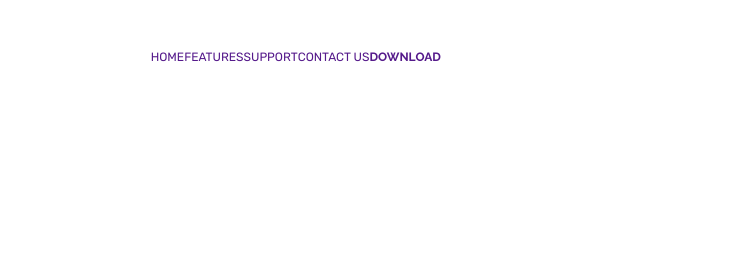
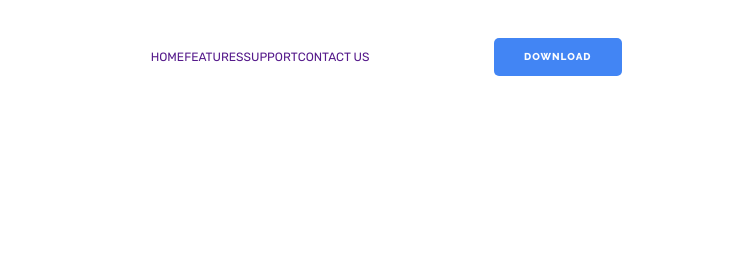
Before and after one commit to pavpavchernov/GoCorona, a plain HTML site: page index.html in a window 1280 px wide. Shown: the top 280 px of the page, 532-1280 px from the left. Drawn offline with Linux system fonts and the light colour scheme.

Commit message:
Update style.css

```diff
--- a/css/style.css
+++ b/css/style.css
@@ -115,31 +115,52 @@ h6 {
 }
 
 .header {}
+
 .header__container {
 	display: flex;
 	min-height: 114px;
 	align-items: center;
 }
+
 .header__logo {}
 
 .header__menu {
 	flex: 1 1 auto;
 }
+
 .menu {
 	display: flex;
 	justify-content: flex-end;
 }
+
 .menu__list {
 	display: flex;
 
 }
+
 .menu__item {}
+
 .menu__link {}
 
 .header__button {
 	flex: 0 0 252px;
+	display: flex;
+	justify-content: flex-end;
 }
+
 .button {
-	font-family: "Raleway";
+	font-family: Raleway;
+	text-transform: uppercase;
+	font-size: 10px;
+	font-weight: 800;
+	line-height: 12px;
+	letter-spacing: 1px;
+	color: #FCFDFE;
+	padding: 13px 30px;
+
+	border-radius: 5px;
 }
-.button_blue {}
+
+.button_blue {
+	background: #4285F4;
+}
```
